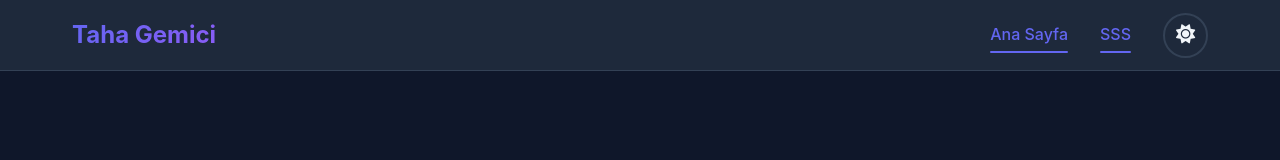
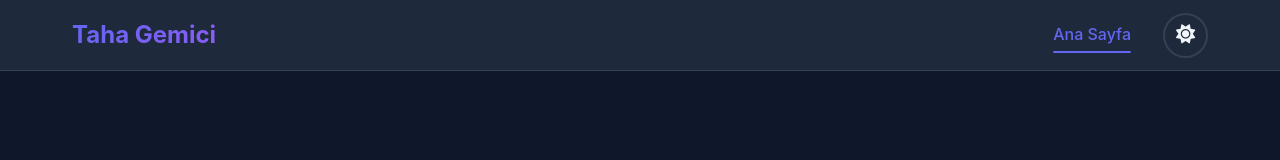
Before and after one commit to TahaGemici/tahagemici.github.io, a plain HTML site: page sss/index.html in a window 1280 px wide. Shown: the top 160 px of the page. Drawn offline with Linux system fonts and the light colour scheme.

Commit message:
Update index.html

```diff
--- a/sss/index.html
+++ b/sss/index.html
@@ -403,7 +403,7 @@
       <div class="logo">Taha Gemici</div>
       <div class="nav-links">
         <a href="https://tahagemici.com" class="nav-link active">Ana Sayfa</a>
-        <a href="#" class="nav-link active">SSS</a>
+        <!--<a href="#" class="nav-link active">SSS</a>-->
         <button class="theme-toggle" id="themeToggle">
           <i class="fas fa-moon" id="themeIcon"></i>
         </button>
```
